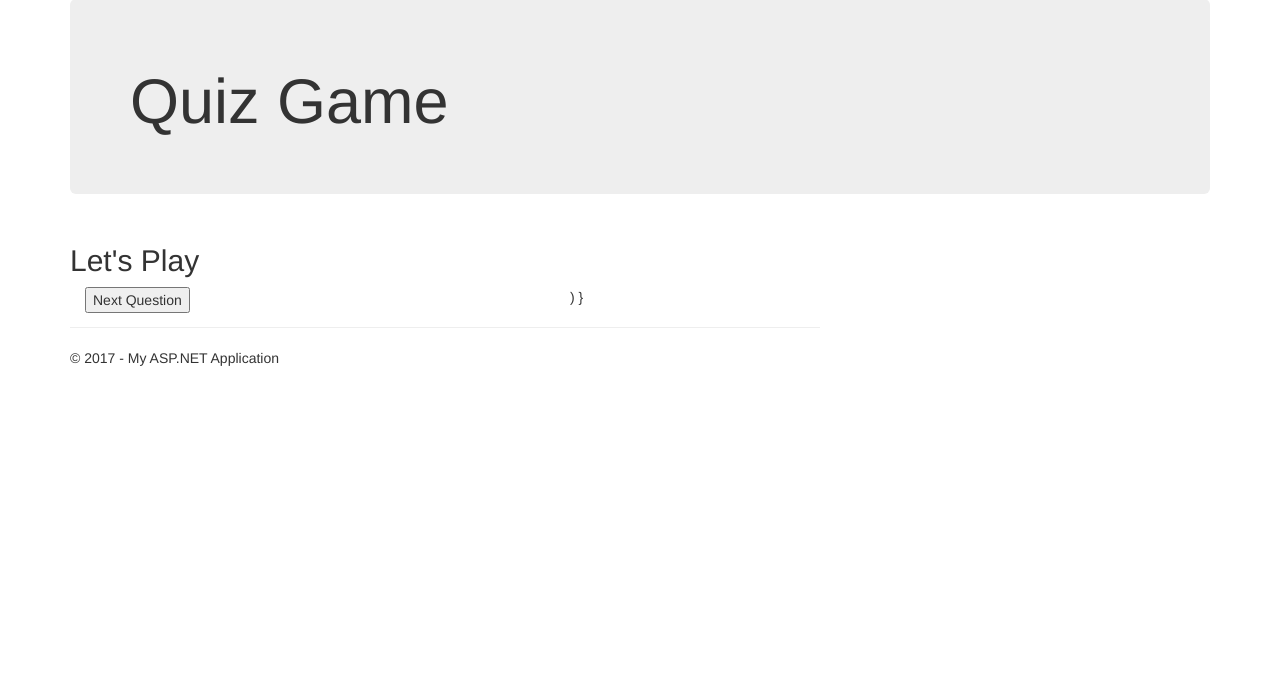
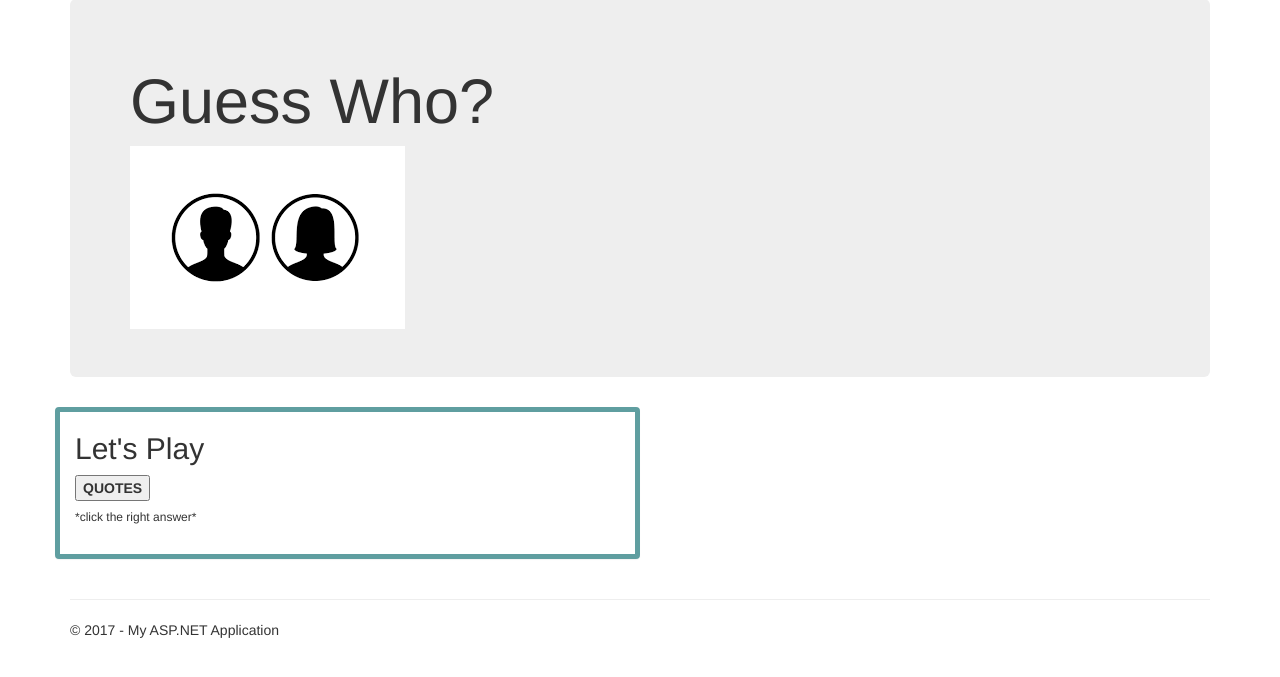
Before and after one commit to carissafelder/QuizGameWebApp, an ASP.NET MVC app: page / in a window 1280 px wide. Shown: the part 51-728 px from the top of the page. Run offline with ASP.NET Core 8 and stand-ins for ASP.NET MVC 5, Linux system fonts and the light colour scheme; the project's own start-up code is not run, and a stand-in starts its controllers and pages; some libraries are stand-ins or nearby versions.

Commit message:
Implemented the javascript files

```diff
--- a/QuizWebAppApi/Content/Site.css
+++ b/QuizWebAppApi/Content/Site.css
@@ -22,3 +22,29 @@ select,
 textarea {
     max-width: 280px;
 }
+
+.question{
+    font-size:larger;
+    font-variant-caps: small-caps;
+    text-align:center
+}
+
+.questionBlock{
+
+    border : 5px solid cadetblue;
+}
+
+.answer{
+    cursor: pointer;
+    text-align:center
+}
+
+/*.answerBlock {
+
+border : 5px solid cadetblue;
+
+}*/
+
+.jubotron{
+    background-color: cadetblue;
+}
--- a/QuizWebAppApi/Scripts/quizGame.js
+++ b/QuizWebAppApi/Scripts/quizGame.js
@@ -1,41 +1,46 @@
 $(document).ready(function () {
     var nextQuestionButton = document.getElementById('next-question-button'),
+        quizResponse = document.getElementById('quiz-response'),
         questionArea = document.getElementById('question-area'),
         currentQuestionId;
 
-    var clickHandler = function clickHandler(event){
+    var clickHandler = function clickHandler(event) {
 
-        var answerSubmission = { questionId: currentQuestionId, answerId: event.currentTarget.id};
+        var answerSubmission = { questionId: currentQuestionId, answerId: event.currentTarget.id };
 
         $.getJSON("/api/quizquestion/isanswercorrect/", answerSubmission)
             .done(function (data) {
                 if (data.IsCorrect) {
-                    alert("Congratulations! That's right");
-                }else {
-                    alert("Sorry! That wasn't correct!");
+                    quizResponse.innerText ="Congratulations! That's right!";
+                } else {
+
+                    quizResponse.innerText="Sorry! That wasn't correct!";
                 }
             })
             .fail(function (jgxhr, textStatus, error) {
-                alert("Whoops! Something went wrong!");
+                quizResponse.innerText="Whoops! Something went wrong!";
             });
 
     }
-    nextQuestionButton .addEventListener('click', function () {
+    nextQuestionButton.addEventListener('click', function () {
         $.getJSON('/api/quizquestion', function (data) {
             var questionDiv = document.createElement('div');
             questionArea.innerHTML = "";
             currentQuestionId = data.QuestionId;
             questionDiv.id = currentQuestionId;
+            questionDiv.classList.add("question");
             questionDiv.innerText = data.Content;
             questionArea.appendChild(questionDiv);
 
             data.Answers.forEach(function (val) {
                 var answerDiv = document.createElement('div');
+
                 answerDiv.innerText = val.Content;
-                answer.Div.id = val.AnswerId;
+                answerDiv.id = val.AnswerId;
+                answerDiv.classList.add("answer");
                 answerDiv.addEventListener('click', clickHandler);
                 questionArea.appendChild(answerDiv);
             });
         });
     });
-});
+})
--- a/QuizWebAppApi/Views/Home/Index.cshtml
+++ b/QuizWebAppApi/Views/Home/Index.cshtml
@@ -3,24 +3,28 @@
 }
 
 <div class="jumbotron">
-    <h1>Quiz Game</h1>
 
+    <h1> Guess Who? </h1>
+    <img src="~/Content/images/guesswho.png" alt="guess-who-picture"/>
 </div>
 
 <div class="row">
-    <div class="col-md-8">
+    <div class="questionBlock col-md-6 panel" >
         <h2>Let's Play</h2>
-        <div class="col-md-8">
             <div>
-                <button type="button" id="next-question-button">Next Question</button>
+                <button type="button" id="next-question-button"><b>QUOTES</b></button>
+                <h6>*click the right answer*</h6>
             </div>
-            <div id="question-area">
-        </div>
+            <div id="question-area" class="questionArea" ><br>
+            </div>
+    </div>
 
-        </div>
-
+    <div class="answerBlock col-md-6" >
+            <div id="quiz-response" class="answerResponse">
+            </div>
+    </div>
+</div>
 
 @section Scripts {
     @Scripts.Render("~/Scripts/quizGame.js")
-})
-        }
+}
```
Also changed, not shown: QuizWebAppApi/Content/images/guesswho.png (added), QuizWebAppApi/QuizWebAppApi.csproj.
